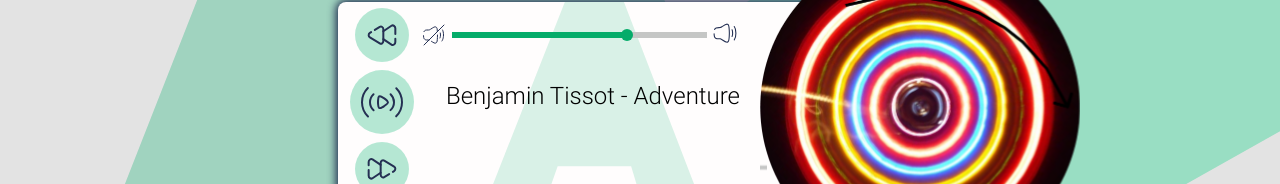
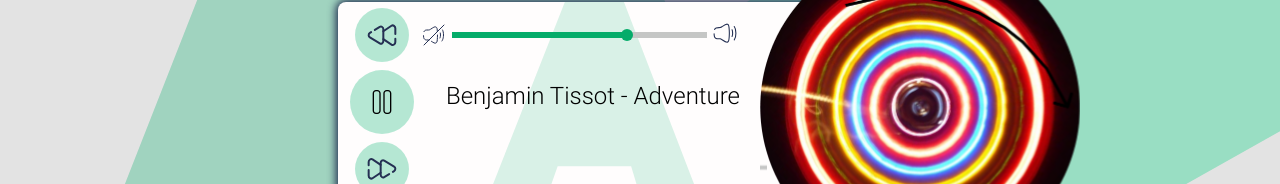
Before and after one commit to AnnaKrasnovid/music_player, a React (Create React App) app: page / in a window 1280 px wide. Shown: the part 298-482 px from the top of the page. Built offline with nearby package versions, Linux system fonts and the light colour scheme.

Commit message:
edit, add variables

```diff
--- a/src/UI/Button/Button.module.scss
+++ b/src/UI/Button/Button.module.scss
@@ -1,5 +1,7 @@
+@import '../../assets/styles/variables.scss';
+
 .button {
-    background-color: rgba(12, 182, 115, 0.30);
+    background-color: $color-primary;
     background-repeat: no-repeat;
     background-size: 32px;
     background-position: center;
@@ -9,7 +11,7 @@
     cursor: pointer;
 
     &:active {
-        background-color: rgba(12, 182, 115, 0.60);
+        background-color: $color-primary-active;
     }
 
     &_type {
@@ -24,6 +26,12 @@
             height: 64px;
         }
 
+        &_pause {
+            background-image: url(../../assets/images/icons/pause.svg);
+            width: 64px;
+            height: 64px;
+        }
+
         &_next {
             background-image: url(../../assets/images/icons/rewind-back.svg);
             transform: rotate(180deg);
--- a/src/UI/Progress/Progress.scss
+++ b/src/UI/Progress/Progress.scss
@@ -1,23 +1,21 @@
+@import '../../assets/styles/variables.scss';
+
 .progress {
     width: 100%;
     height: 6px;
     display: flex;
-    // padding: 0 7px;
 
     &__progress {
-        background-color: #05AC6A;
+        background-color: $color-green;
         height: 6px;
         position: relative;
-        // transition: width 1s linear;
 
         &_type_point {
-
             &::after {
                 content: '';
                 height: 12px;
                 width: 12px;
-                background-color: #05AC6A;
-                ;
+                background-color: $color-green;
                 position: absolute;
                 right: -2px;
                 top: -3px;
@@ -28,7 +26,7 @@
     }
 
     &__container {
-        background-color: #C5C6C5;
+        background-color: $color-middle-gray;
         height: 6px;
         width: 100%;
         transition: none;
--- /dev/null
+++ b/src/assets/styles/variables.scss
@@ -0,0 +1,11 @@
+$color-primary: rgba(12, 182, 115, 0.30);
+$color-primary-active: rgba(12, 182, 115, 0.60);
+
+$color-secondary: #E3E3E3;
+
+$color-green: #05AC6A;
+$color-white: #FFFFFF;
+$color-black: #000000;
+$color-gray:#FFFDFD;
+$color-middle-gray:#C5C6C5;
+$color-shadow: #1C274C;
--- a/src/components/App/App.module.scss
+++ b/src/components/App/App.module.scss
@@ -1,6 +1,8 @@
+@import '../../assets/styles/variables.scss';
+
 .root {
     margin: 0 auto;
-    background-color: #E3E3E3;
+    background-color: $color-secondary;
     background-image: url(../../assets/images/images/Background.svg);
     background-repeat: no-repeat;
     background-position: right bottom;
@@ -13,15 +15,6 @@
     -moz-text-size-adjust: 100%;
 }
 
-.main {
-    max-width: 1380px;
-    margin: 0 auto;
-    min-height: 100vh;
-    display: flex;
-    align-items: center;
-    justify-content: center;
-}
-
 .player-page {
     display: flex;
     align-items: center;
--- a/src/components/App/App.tsx
+++ b/src/components/App/App.tsx
@@ -1,15 +1,17 @@
 import Player from '../Player/Player';
+
+import Layout from '../Layout/Layout';
 
 import styles from './App.module.scss';
 
 function App() {
   return (
     <div className={styles['root']}>
-      <main className={styles['main']}>
+      <Layout>
         <div className={styles['player-page']}>
           <Player />
         </div>
-      </main>
+      </Layout>
     </div>
   );
 };
--- a/src/components/Image/Image.module.scss
+++ b/src/components/Image/Image.module.scss
@@ -9,7 +9,6 @@
 }
 
 .img {
-    width: 100%;
     height: 100px;
     width: 100px;
     transform: scale(3.2);
--- /dev/null
+++ b/src/components/Layout/Layout.module.scss
@@ -0,0 +1,8 @@
+.main {
+    max-width: 1380px;
+    margin: 0 auto;
+    min-height: 100vh;
+    display: flex;
+    align-items: center;
+    justify-content: center;
+}
--- /dev/null
+++ b/src/components/Layout/Layout.tsx
@@ -0,0 +1,13 @@
+import styles from './Layout.module.scss';
+
+import { LayoutInt } from '../../types/ComponentsInt';
+
+function Layout({ children }: LayoutInt) {
+    return (
+        <main className={styles['main']}>
+            {children}
+        </main>
+    );
+};
+
+export default Layout;
--- a/src/components/Player/Player.module.scss
+++ b/src/components/Player/Player.module.scss
@@ -1,9 +1,11 @@
+@import '../../assets/styles/variables.scss';
+
 .player {
     max-width: 580px;
     min-height: 200px;
     width: 100%;
     border-radius: 8px;
-    background: #FFFDFD;
+    background: $color-gray;
     box-shadow: 0px 0px 8px 2px #1C274C;
     padding: 0 12px;
     display: grid;
--- a/src/components/PlayerBody/PlayerBody.module.scss
+++ b/src/components/PlayerBody/PlayerBody.module.scss
@@ -1,3 +1,5 @@
+@import '../../assets/styles/variables.scss';
+
 .player-body {
     max-width: 342px;
     display: flex;
@@ -9,7 +11,7 @@
     background-size: contain;
 
     &__title {
-        color: #000;
+        color: $color-black;
         text-align: center;
         font-size: 24px;
         font-weight: 300;
--- a/src/components/Tools/Tools.tsx
+++ b/src/components/Tools/Tools.tsx
@@ -9,7 +9,7 @@
     return (
         <div className={styles['tools']}>
             <Button type='prev' callback={prevSong} />
-            <Button type='play' callback={isPlaySong ? pauseSong : playSong} />
+            <Button type={isPlaySong? 'play': 'pause'} callback={isPlaySong ? pauseSong : playSong} />
             <Button type='next' callback={nextSong} />
         </div>
     )
```
Also changed, not shown: src/types/ComponentsInt.ts (+6 -2 lines), src/assets/images/icons/pause.svg (added).
